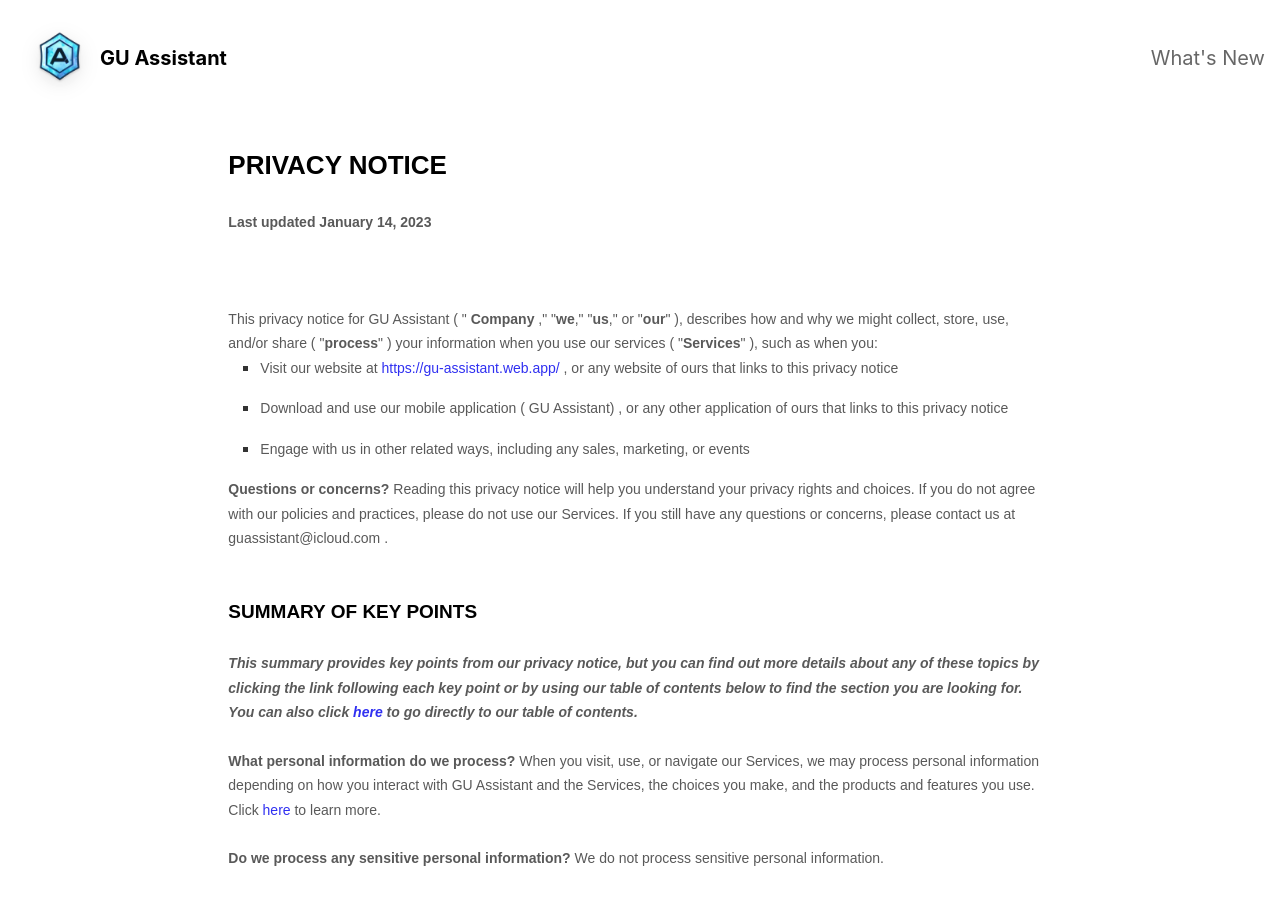
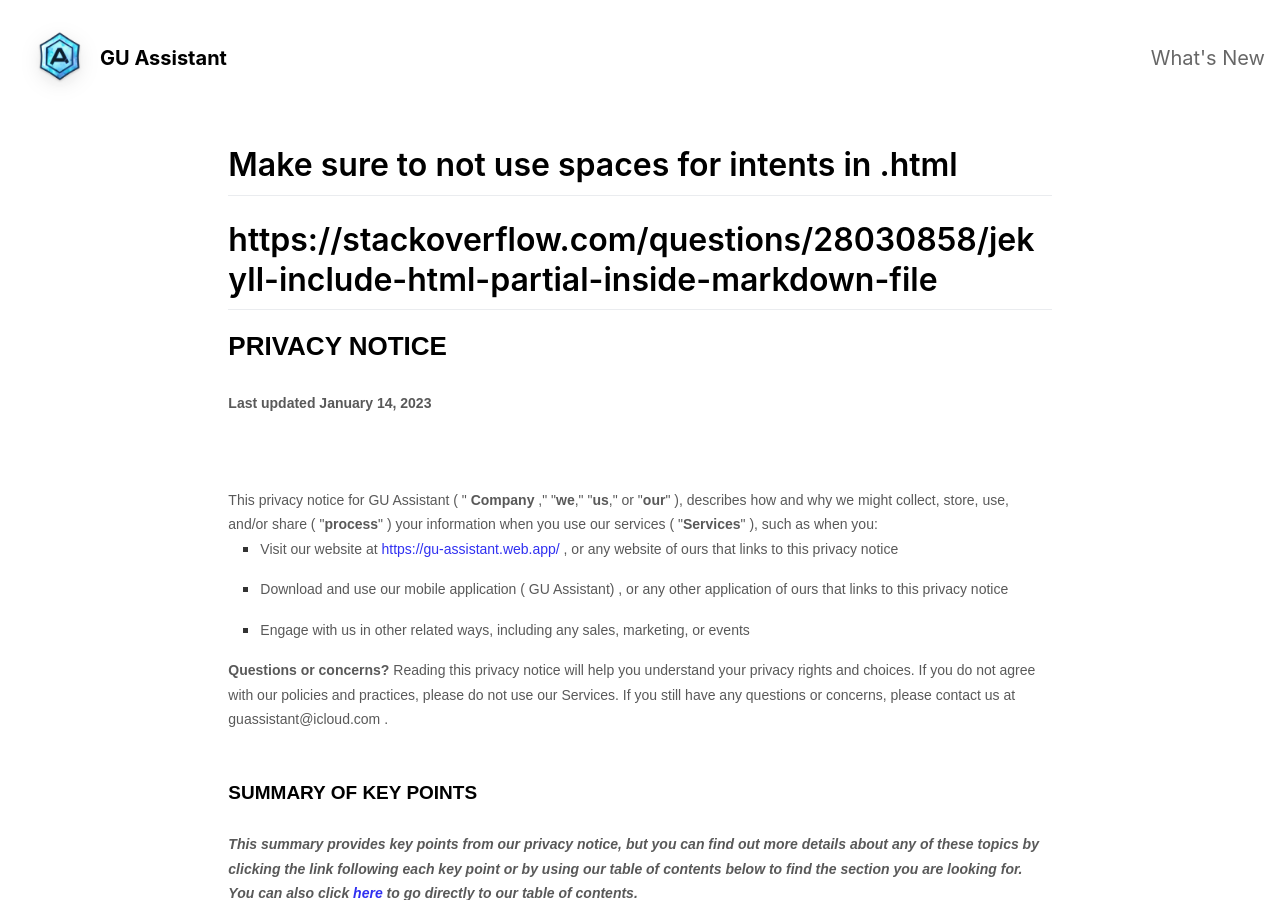
Before and after one commit to michaelmuenzer/gu-assistant, a Jekyll site: the page built from _pages/privacypolicy.md, in a window 1280 px wide and 900 px high. Built offline with Jekyll 4.4.1, drawn with Linux system fonts in a browser that asks for light colours; nearby versions of some CDN libraries.

Commit message:
Try include with markdown disabled

```diff
--- a/_pages/privacy.html
+++ b/_pages/privacy.html
@@ -1,7 +1,5 @@
 <html>
    <head>
-	  <meta charset="UTF-8">
-	  <title>GU Assistant</title>
 	  <style>
 		 [data-custom-class='body'], [data-custom-class='body'] * {
 		 background: transparent !important;
--- a/_pages/privacypolicy.md
+++ b/_pages/privacypolicy.md
@@ -4,4 +4,6 @@
 include_in_header: false
 ---
 
-{% include_relative privacy.html %}
+# Make sure to not use spaces for intents in .html
+# https://stackoverflow.com/questions/28030858/jekyll-include-html-partial-inside-markdown-file
+{% include_relative privacy.html markdown=false %}
```
